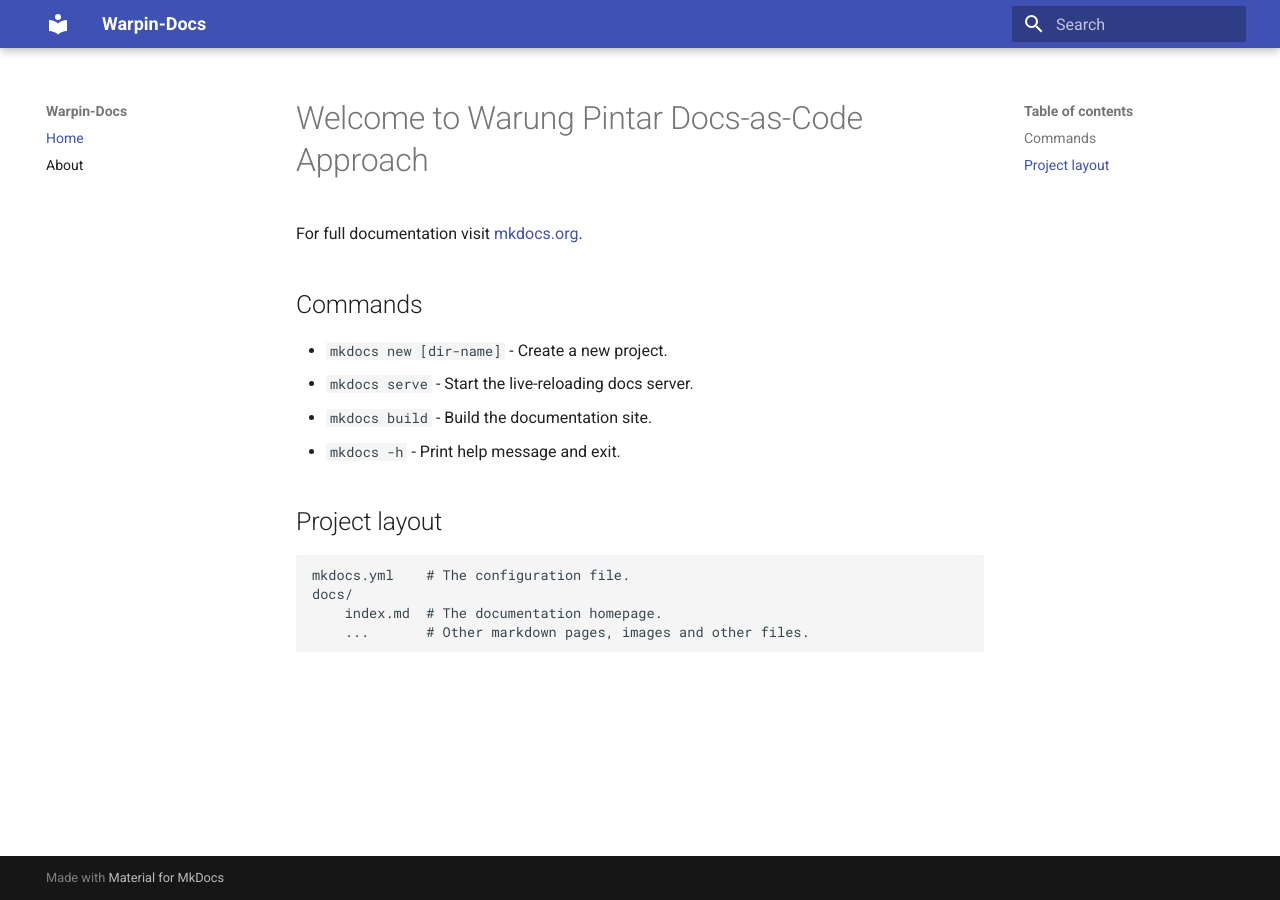
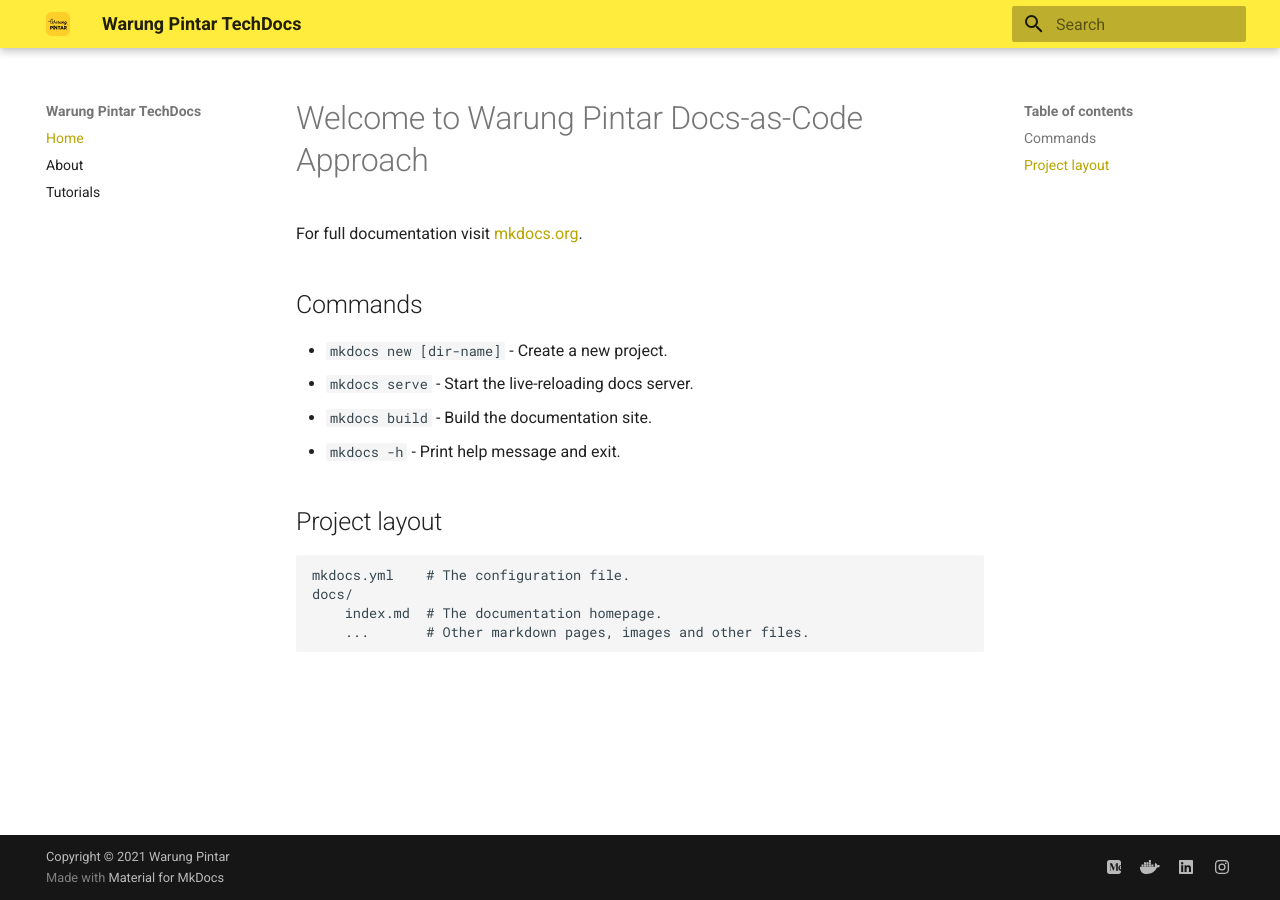
Before and after one commit to luphieanza/docs-as-code, an MkDocs documentation site: the page built from docs/index.md, in a window 1280 px wide. Built offline with MkDocs 1.6.1 and Material for MkDocs 9.7.7, drawn with Linux system fonts in a browser that asks for light colours; the version menu is left out.

```diff
--- a/mkdocs.yml
+++ b/mkdocs.yml
@@ -1,8 +1,31 @@
-site_name: Warpin-Docs
+site_name: Warung Pintar TechDocs
 site_url: https://luphieanza.github.io/docs-as-code.github.io/
 nav:
     - Home: index.md
     - About: about.md
+    - Tutorials: tutorials.md
 theme:
   name: material
-  favicon: img/favicon.ico
+  favicon: img/Logo_AWP.svg
+  logo: img/Logo_AWP.svg
+  palette:
+    primary: yellow
+  language: en
+plugins:
+  - search:
+      lang: #
+        - en
+        - id
+copyright: Copyright &copy; 2021 Warung Pintar
+extra:
+  social:
+    - icon: fontawesome/brands/medium
+      link: https://example.com/
+    - icon: fontawesome/brands/docker
+      link: https://example.com/
+    - icon: fontawesome/brands/linkedin
+      link: https://example.com/
+    - icon: fontawesome/brands/instagram
+      link: https://example.com/
+  version:
+    provider: mike
```
Also changed, not shown: docs/tutorials.md (added, +3 -0 lines), docs/img/Logo_AWP.svg (added), docs/img/Logo_WP (Primary).svg (added), docs/img/Logo_WP (Secondary).svg (added), site/404.html, site/about/index.html, site/img/Logo_AWP.svg (added), site/img/Logo_WP (Primary).svg (added), site/img/Logo_WP (Secondary).svg (added), site/index.html, 1 other file.
